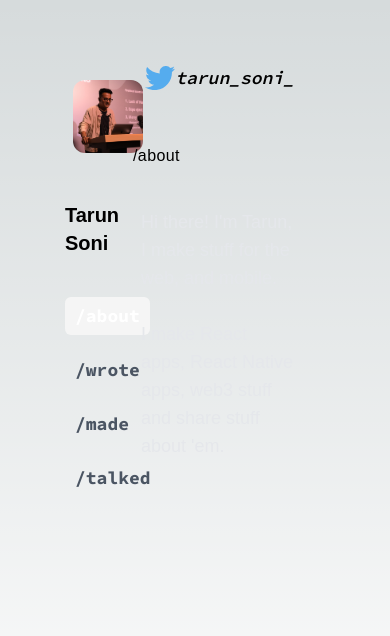
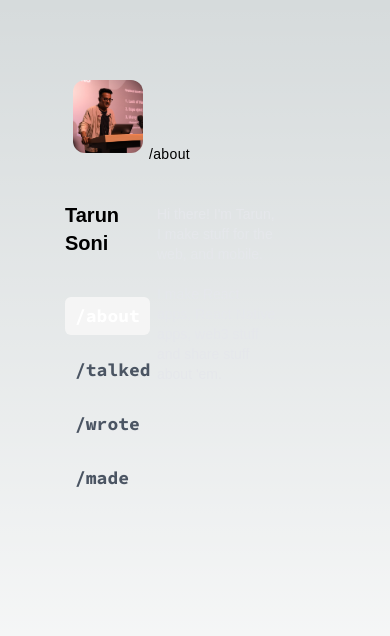
Before and after one commit to tarun-soni/tarun-new-portfolio, a Next.js app: page / in a window 390 px wide. Shown: the top 636 px of the page. Built offline with nearby package versions, Linux system fonts and the light colour scheme; a web font is replaced by a local one.

Commit message:
:hammer: chores and font fixes

```diff
--- a/src/components/CommonCard/index.tsx
+++ b/src/components/CommonCard/index.tsx
@@ -2,6 +2,8 @@ import React, { FC } from 'react'
 import { motion } from 'framer-motion'
 import { CardProps, MadeData } from '@/types'
 import { fonts } from '@/utils/fonts'
+import useViewport from '@/hooks/useViewPort'
+import getFontClasses from '@/utils/getFontClasses'
 
 const gradients = [
   {
@@ -14,6 +16,8 @@ const gradients = [
 const generatedGradientIndex = Math.floor(Math.random() * gradients.length)
 
 const CommonCard: FC<CardProps<MadeData>> = ({ data }) => {
+  const viewPort = useViewport()
+  const fontClasses = getFontClasses(viewPort)
   return (
     <motion.div
       onClick={() => window.open(data.liveURL, '_blank')}
@@ -33,6 +37,7 @@ const CommonCard: FC<CardProps<MadeData>> = ({ data }) => {
       }}
       key={data.title}
       className={`
+      ${fontClasses}
         rounded-md m-4 flex-wrap h-32 w-72
         bg-gradient-to-r px-2 py-2
         cursor-pointer
@@ -43,7 +48,7 @@ const CommonCard: FC<CardProps<MadeData>> = ({ data }) => {
         `}>
       <div className="flex flex-col justify-between h-full bg-stone-900  rounded-md p-4">
         <h4
-          className={`text-lg md:text-lg font-medium mb-6 sm:mb-10 w-full light:text-white-800 dark:text-white-100 tracking-tight ${fonts.inter}`}>
+          className={`${fontClasses} text-lg md:text-lg font-medium mb-6 sm:mb-10 w-full light:text-white-800 dark:text-white-100 tracking-tight ${fonts.inter}`}>
           {data.title}
         </h4>
       </div>
--- /dev/null
+++ b/src/components/TwitterButton/index.tsx
@@ -0,0 +1,27 @@
+import Image from 'next/image'
+import React from 'react'
+import twitter from '/public/images/twitter.svg'
+import getFontClasses from '@/utils/getFontClasses'
+import { fonts } from '@/utils/fonts'
+
+function TwitterButton() {
+  return (
+    <div className="absolute  right-24 flex align-baseline ">
+      <Image src={twitter} alt="twitter" width={30} height={30} />
+
+      <button
+        onClick={() =>
+          window.open('https://twitter.com/tarun_soni_', '_blank')
+        }>
+        <h1
+          className={`${getFontClasses} font-semibold
+      italic
+      ${fonts.sourceCodePro} text-lg tracking-normal`}>
+          tarun_soni_
+        </h1>
+      </button>
+    </div>
+  )
+}
+
+export default TwitterButton
--- a/src/components/sections/HomeSection/index.tsx
+++ b/src/components/sections/HomeSection/index.tsx
@@ -1,8 +1,13 @@
 import { fonts } from '@/utils/fonts'
 import Balancer from 'react-wrap-balancer'
 import { motion } from 'framer-motion'
+import getFontClasses from '@/utils/getFontClasses'
+import useViewport from '@/hooks/useViewPort'
 
 function HomeSection() {
+  const viewPort = useViewport()
+  const fontClasses = getFontClasses(viewPort)
+
   return (
     <div className="">
       <motion.h4
@@ -17,7 +22,9 @@ function HomeSection() {
         transition={{
           duration: 0.3,
         }}
-        className={`text-lg  font-medium mb-6 sm:mb-10 w-full text-gray-200 tracking-normal ${fonts.lexend} px-2`}>
+        className={`
+        ${fontClasses}
+        text-lg  font-medium mb-6 sm:mb-10 w-full text-gray-200 tracking-normal ${fonts.lexend} px-2`}>
         {`Hi there! I'm Tarun,`}
         <br />
         {`I make stuff for the web, and mobile.`}
--- a/src/pages/home/index.tsx
+++ b/src/pages/home/index.tsx
@@ -13,13 +13,13 @@ import { MidComponentTitles } from '@/types'
 import getFontClasses from '@/utils/getFontClasses'
 import useViewport from '@/hooks/useViewPort'
 import WebSidebar from '@/components/Websidbar'
+import TwitterButton from '@/components/TwitterButton'
+import clsx from 'clsx'
 
 const Home = () => {
   // set type of selectedRoute title of LeftSideBarData
   const [selectedRoute, setSelectedRoute] =
     useState<MidComponentTitles>('/about')
-
-  // get the current view port
 
   const viewPort = useViewport()
   console.log('viewPort --', viewPort)
@@ -28,28 +28,30 @@ const Home = () => {
   console.log('fontClasses --', fontClasses)
   return (
     <div className="w-screen h-screen overflow-y-scroll">
-      <Container extendedClasses="w-8/12  mx-auto my-16  flex">
+      <Container
+        extendedClasses="lg:w-10/12 w-11/12
+       mx-auto my-16  flex
+       ">
         <WebSidebar
           selectedRoute={selectedRoute}
           setSelectedRoute={setSelectedRoute}
         />
 
-        <div className="absolute  right-24 flex align-baseline ">
-          <Image src={twitter} alt="twitter" width={30} height={30} />
+        {/* TODO - refactor this twitter button position */}
+        {/* <TwitterButton /> */}
 
-          <button
-            onClick={() =>
-              window.open('https://twitter.com/tarun_soni_', '_blank')
-            }>
-            <h1
-              className={`${fontClasses} font-semibold
-            italic
-            ${fonts.sourceCodePro} text-lg tracking-normal`}>
-              tarun_soni_
-            </h1>
-          </button>
-        </div>
-        <div className="w-10/12 lg:max-w-4xl md:max-w-2xl px-4">
+        <div
+          className="
+          h-full
+
+        w-10/12 lg:max-w-4xl md:max-w-2xl
+        sm:max-w-xl
+
+        px-8
+        sm:px-8
+        lg:px-4
+
+        ">
           <div className="flex flex-col justify-center mt-20">
             <motion.h1
               key={selectedRoute}
@@ -64,11 +66,11 @@ const Home = () => {
               transition={{
                 duration: 0.3,
               }}
-              className={`
-                ${fonts.lexend}
-                ${fontClasses}
-                 tracking-wide
-                `}>
+              className={clsx(
+                `${fonts.lexend}
+                ${fontClasses}`,
+                'tracking-wide',
+              )}>
               {selectedRoute}
             </motion.h1>
 
--- a/src/utils/getFontClasses.ts
+++ b/src/utils/getFontClasses.ts
@@ -1,15 +1,15 @@
 const getFontClasses = (viewPort: string) => {
   switch (viewPort) {
     case 'lg':
-      return 'text-2xl'
+      return 'text-xl'
     case 'md':
       return 'text-xl'
     case 'sm':
-      return 'text-lg'
+      return 'text-sm'
     case 'xs':
+      return 'text-sm'
+    default:
       return 'text-base'
-    default:
-      return 'text-2xl'
   }
 }
 
--- a/src/utils/leftSidebarData.ts
+++ b/src/utils/leftSidebarData.ts
@@ -10,6 +10,11 @@ const leftSideBarData: LeftSideBarData[] = [
     path: '/about',
   },
   {
+    title: '/talked',
+    path: '/talked',
+    // icon: <FaIcons.FaComment />,
+  },
+  {
     title: '/wrote',
     path: '/wrote',
     // icon: <FaIcons.FaBook />,
@@ -19,11 +24,6 @@ const leftSideBarData: LeftSideBarData[] = [
     path: '/made',
     // icon: <FaIcons.FaCode />,
   },
-  {
-    title: '/talked',
-    path: '/talked',
-    // icon: <FaIcons.FaComment />,
-  },
 ]
 
 export default leftSideBarData
```
